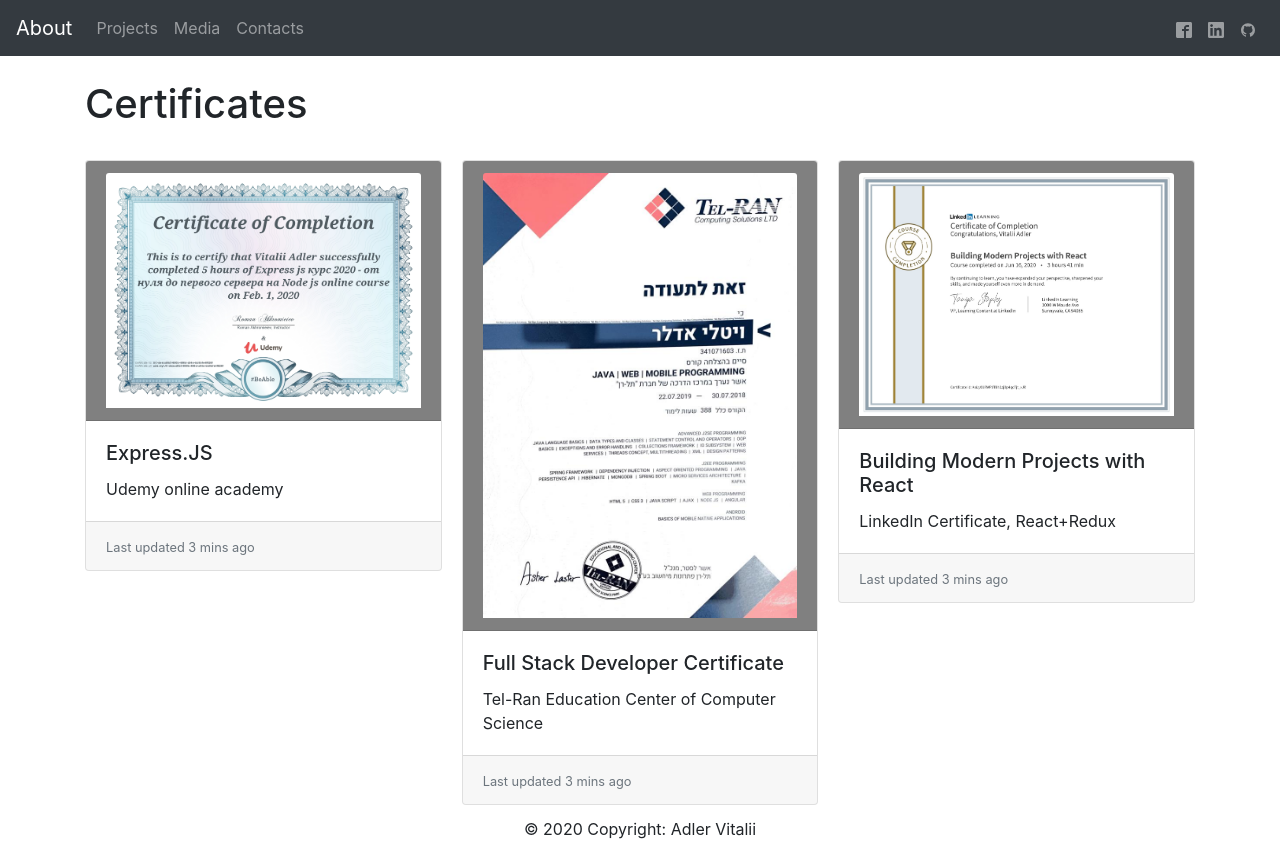
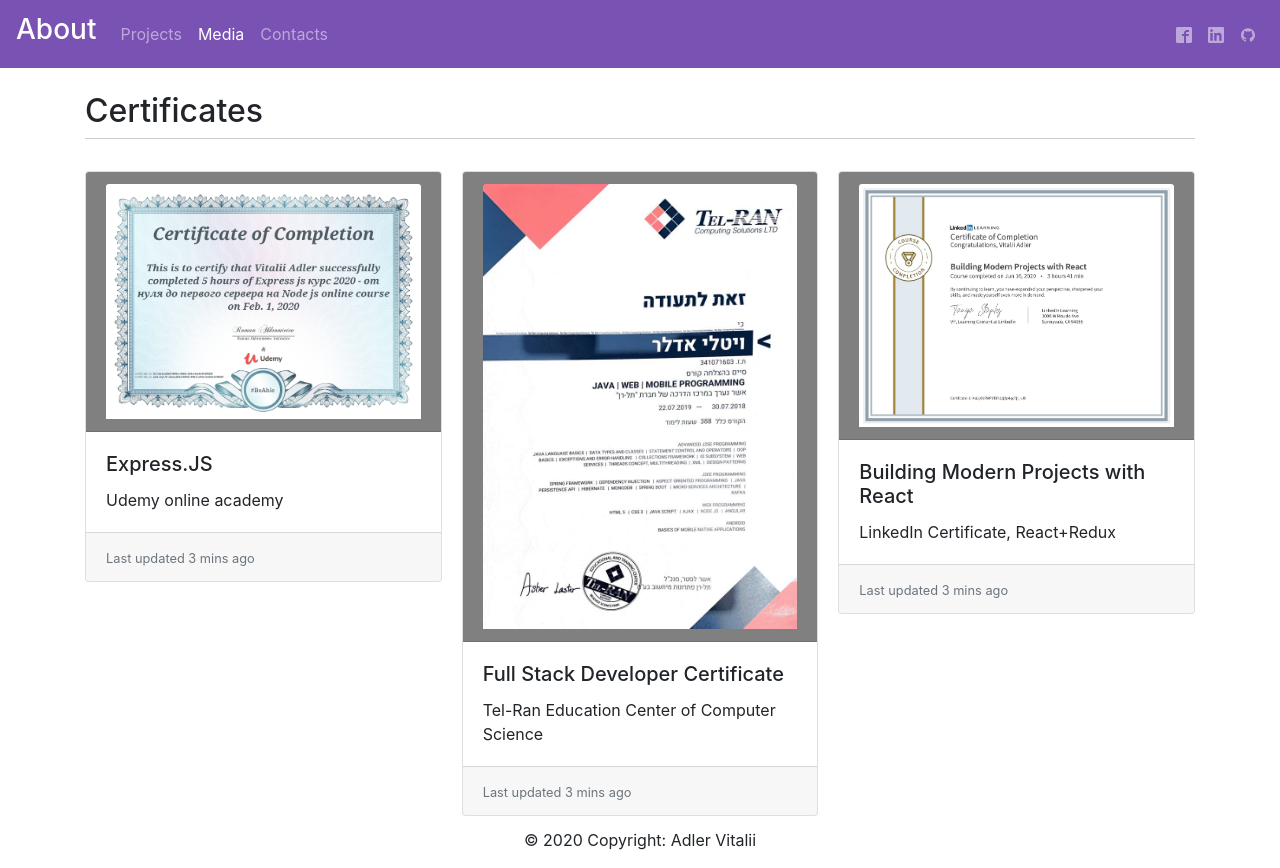
Before and after one commit to Vitalii273/portfolio, a React (Create React App) app: page /media in a window 1280 px wide. Built offline with nearby package versions, Linux system fonts and the light colour scheme.

Commit message:
active menu nav bar

```diff
--- a/package.json
+++ b/package.json
@@ -15,6 +15,7 @@
     "react-dom": "^16.13.1",
     "react-icons": "^3.11.0",
     "react-resume-component": "0.0.3",
+    "react-router": "^5.2.0",
     "react-router-dom": "^5.2.0",
     "react-scripts": "3.4.3",
     "resume-react": "^1.0.1-rc.2"
--- a/src/App.js
+++ b/src/App.js
@@ -1,9 +1,7 @@
 import React from 'react';
 import {BrowserRouter, Route} from 'react-router-dom';
-import {Container, Nav, Navbar} from "react-bootstrap";
-import {SiLinkedin} from "react-icons/si/index";
-import {AiFillGithub} from 'react-icons/ai';
-import {ImFacebook2} from 'react-icons/im';
+import {Container} from "react-bootstrap";
+
 
 import 'bootstrap/dist/css/bootstrap.min.css';
 import Projects from "./models/Projects";
@@ -13,28 +11,13 @@
 import Git from "./social/Git";
 import FaceBook from "./social/FaceBook";
 import Certificates from "./models/Certificates";
-import Footer from "./components/footer";
+import Header from "./models/Navbar.js"
 
 class App extends React.Component {
     render() {
         return (
             <BrowserRouter>
-                <Navbar collapseOnSelect expand="lg" bg="dark" variant="dark">
-                    <Navbar.Brand href="/">About</Navbar.Brand>
-                    <Navbar.Toggle aria-controls="responsive-navbar-nav"/>
-                    <Navbar.Collapse id="responsive-navbar-nav">
-                        <Nav className="mr-auto">
-                            <Nav.Link href="/projects">Projects</Nav.Link>
-                            <Nav.Link href="/media">Media</Nav.Link>
-                            <Nav.Link href="/contacts">Contacts</Nav.Link>
-                        </Nav>
-                        <Nav className="end" activeKey="/home">
-                            <Nav.Link href="/faceBook"><ImFacebook2/></Nav.Link>
-                            <Nav.Link href="/linkedIn"><SiLinkedin/></Nav.Link>
-                            <Nav.Link href="/git"><AiFillGithub/></Nav.Link>
-                        </Nav>
-                    </Navbar.Collapse>
-                </Navbar>
+                <Header/>
                 <Container>
                     <Route exact path="/" component={About}/>
                     <Route path="/projects" component={Projects}/>
@@ -64,7 +47,6 @@
                         return null;
                     }}/>
                 </Container>
-                <Footer/>
             </BrowserRouter>
         );
     }
--- /dev/null
+++ b/src/css/models.module.css
@@ -0,0 +1,9 @@
+.h2{
+    border-bottom: solid 1px #CFCFCF;
+    padding-bottom: 8px;
+}
+
+.bdNavbar {
+    min-height: 4rem;
+    background-color: #7952b3;
+}
--- a/src/models/About.js
+++ b/src/models/About.js
@@ -1,6 +1,7 @@
 import React from "react"
 import {Heading, Content, Work, Education, Skills} from "resume-react";
 import {makeStyles} from "@material-ui/core/styles";
+import Footer from "../components/footer";
 
 
 const exampleStyles = makeStyles({
@@ -21,8 +22,9 @@
     const classes = exampleStyles();
 
     return (
+        <>
             <div className={classes.resume}>
-            <h1>Resume</h1>
+                <h2>Resume</h2>
                 <Heading
                     name="Vitalii Adler"
                     title="Software Engineer"
@@ -173,6 +175,7 @@
                     <span><strong>English, Hebrew, Russian</strong></span>
                 </Content>
             </div>
-
+            <Footer/>
+        </>
     )
 }
--- a/src/models/Certificates.js
+++ b/src/models/Certificates.js
@@ -1,14 +1,16 @@
 import React from 'react';
 import {CardColumns} from "react-bootstrap";
 import Certificate from "../components/certificate";
+import styles from '../css/models.module.css'
+import Footer from "../components/footer";
 
 
-export default function Certificates(props) {
+export default function Certificates() {
     return (
         // Render a Project component
         <>
             <br/>
-            <h1>Certificates</h1>
+            <h2 className={styles.h2}>Certificates</h2>
             <br/>
             <CardColumns>
                 <Certificate
@@ -27,6 +29,7 @@
                     text="LinkedIn Certificate, React+Redux"
                 />
             </CardColumns>
+            <Footer/>
         </>
     )
 }
--- a/src/models/Contacts.js
+++ b/src/models/Contacts.js
@@ -2,6 +2,7 @@
 import {Row, Col} from "react-bootstrap";
 import CustomizedSnackbars from "../components/snackBar";
 import {FeedBackForm} from "../components/feedBackForm.js"
+import Footer from "../components/footer";
 
 
 class Contacts extends React.Component {
@@ -22,7 +23,8 @@
 
     render() {
         return (
-            // this.state.fullForm ?
+            <>
+                {/*this.state.fullForm ?*/}
                 <div className="Feed-Back-Form">
                     <br/>
                     <Row className="justify-content-md-center">
@@ -50,11 +52,13 @@
                         {/*<Button variant="outline-secondary" type="submit">Submit</Button>*/}
                     </form>
                 </div>
-            // :
-            // <div className="submitted">
-            //     <br/>
-            //     <h3>Your for has been successful submitted!</h3>
-            // </div>
+                {/*:*/}
+                {/*<div className="submitted">*/}
+                {/*<br/>*/}
+                {/*<h3>Your for has been successful submitted!</h3>*/}
+                {/*</div>*/}
+                <Footer/>
+            </>
         )
     }
 
--- /dev/null
+++ b/src/models/Navbar.js
@@ -0,0 +1,36 @@
+import React from 'react'
+import {Link, withRouter} from 'react-router-dom'
+import Navbar from 'react-bootstrap/Navbar'
+import Nav from 'react-bootstrap/Nav'
+
+
+import {SiLinkedin} from "react-icons/si/index";
+import {AiFillGithub} from 'react-icons/ai';
+import {ImFacebook2} from 'react-icons/im';
+import styles from '../css/models.module.css'
+
+function Header(props) {
+    const pathname = props.location.pathname
+    return (
+        <Navbar className={styles.bdNavbar} collapseOnSelect expand="lg" variant="dark">
+            <Navbar.Toggle aria-controls="responsive-navbar-nav"/>
+            <Navbar.Collapse id="responsive-navbar-nav">
+                <Navbar.Brand as={Link} to="/">
+                    <h3>About</h3>
+                </Navbar.Brand>
+                <Nav className="mr-auto">
+                    <Nav.Link as={Link} to="/projects" active={pathname.startsWith('/projects')}>Projects</Nav.Link>
+                    <Nav.Link as={Link} to="/media" active={pathname.startsWith('/media')}>Media</Nav.Link>
+                    <Nav.Link as={Link} to="/contacts" active={pathname.startsWith('/contacts')}>Contacts</Nav.Link>
+                </Nav>
+                <Nav className="end" activeKey="/home">
+                    <Nav.Link as={Link} to="/faceBook" ctive={pathname.startsWith('/')}><ImFacebook2/></Nav.Link>
+                    <Nav.Link as={Link} to="/linkedIn" ctive={pathname.startsWith('/linkedIn')}><SiLinkedin/></Nav.Link>
+                    <Nav.Link as={Link} to="/git" ctive={pathname.startsWith('/git')}><AiFillGithub/></Nav.Link>
+                </Nav>
+            </Navbar.Collapse>
+        </Navbar>
+    )
+}
+
+export default withRouter(Header)   // updates on every new page
--- a/src/models/Projects.js
+++ b/src/models/Projects.js
@@ -1,6 +1,8 @@
 import React from 'react';
 import {CardColumns} from "react-bootstrap";
 import Project from "../components/project";
+import styles from '../css/models.module.css'
+import Footer from "../components/footer";
 
 
 export default function Projects(props) {
@@ -8,7 +10,7 @@
         // Render a Project component
         <>
             <br/>
-            <h1>Projects</h1>
+            <h2 className={styles.h2}>Projects</h2>
             <br/>
             <CardColumns>
                 <Project
@@ -29,6 +31,7 @@
                     link="/gitJS"
                 />
             </CardColumns>
+            <Footer/>
         </>
     )
 }
```
Also changed, not shown: 1 other file (tests, documents, lock files or other folders). Lines whose indentation alone changed are shown as unchanged.
